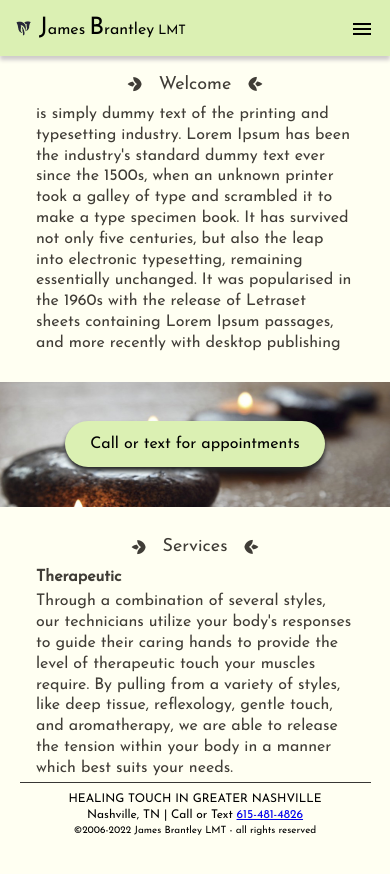
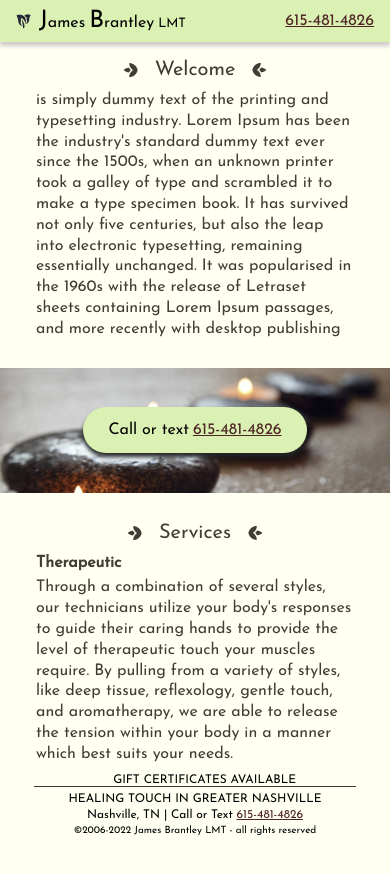
Before and after one commit to daniel-chapdelaine/brantley, an Angular app: page / in a window 390 px wide. Shown: the top 874 px of the page. Before the commit the page ends 844 px from the top, so only its background shows below. Built offline with nearby package versions, Linux system fonts and the light colour scheme.

Commit message:
making carousel

```diff
--- a/src/app/app.component.html
+++ b/src/app/app.component.html
@@ -20,14 +20,17 @@
       </div>
   </div>
 
-  <div>
-    <button mat-icon-button aria-label="Show More"  [matMenuTriggerFor]="menu">
-      <mat-icon>menu</mat-icon>
-    </button>
-    <mat-menu #menu="matMenu">
-      <button  mat-menu-item>Services</button>
-    </mat-menu>
+  <div *ngIf="isMobileUser; else fullNumber" >
+    <a id="phone" mat-icon-button aria-label="Call or Text" href="tel:+1-615-481-4826" >
+      <mat-icon>phone</mat-icon>
+    </a>
   </div>
+  <ng-template #fullNumber>
+    <div style="display: flex; justify-content: center; align-items: center; gap: 4px;">
+      <div *ngIf="!isMobileSize">Nashville, TN | Call or Text</div>
+      <a href="tel:+1-615-481-4826">615-481-4826</a>
+    </div>
+  </ng-template>
 </div>
 
 <div id="content" style="display: flex; flex-direction: column; align-items: center; gap: 12px;">
@@ -38,7 +41,15 @@
   </div>
 
   <div id="banner" style="display: flex; justify-content: center; align-items: center;">
-    <a id="phone-btn" href="tel:+1-615-481-4826">Call or text for appointments </a>
+    <div *ngIf="isMobileUser; else callStatement" >
+      <a id="phone-btn" href="tel:+1-615-481-4826">Call or text for appointments </a>
+    </div>
+    <ng-template #callStatement>
+      <div id="phone-box" style="display: flex; justify-content: center; align-items: center; gap: 4px;">
+        <div>Call or text</div>
+        <a href="tel:+1-615-481-4826">615-481-4826</a>
+      </div>
+    </ng-template>
   </div>
 
   <div class="section">
@@ -85,16 +96,38 @@
     </div>
   </div>
 
-  <div style="display: flex; flex-direction: column; align-items: center; gap: 8px;">
-    <div>THERAPEUTIC MASSAGE SINCE 1990</div>
-    <div>OUT CALLS ONLY</div>
-    <div>GIFT CERTIFICATES AVAILABLE</div>
-  </div>
 </div>
 
-<div class="divider"></div>
+
 
 <div id="footer" style="display: flex; flex-direction: column; justify-content: center; align-items: center; gap: 4px;">
+
+  <div *ngIf="showFullFooterList" style="display: flex; justify-content: space-evenly; align-items: center; gap: 8px; width: 90%;">
+    <div style="display: flex; justify-content: space-evenly; align-items: center; width: 33%">OUT CALLS ONLY</div>
+    <div style="display: flex; justify-content: space-evenly; align-items: center; width: 33%">THERAPEUTIC MASSAGE SINCE 1990</div>
+    <div style="display: flex; justify-content: space-evenly; align-items: center; width: 33%">GIFT CERTIFICATES AVAILABLE</div>
+  </div>
+
+  <div *ngIf="!showFullFooterList" style="display: flex; justify-content: space-evenly; align-items: center; gap: 8px; width: 90%;">
+
+    <div class="frame">
+      <div class="center">
+        <div class="carousel">
+          <div class="change_outer">
+            <div class="change_inner">
+              <div class="element">OUT CALLS ONLY</div>
+              <div class="element">THERAPEUTIC MASSAGE SINCE 1990</div>
+              <div class="element">GIFT CERTIFICATES AVAILABLE</div>
+            </div>
+          </div>
+        </div>
+      </div>
+    </div>
+
+  </div>
+
+  <div class="divider"></div>
+
   <div>HEALING TOUCH IN GREATER NASHVILLE</div>
   <div>Nashville, TN | Call or Text <a href="tel:+1-615-481-4826">615-481-4826</a></div>
   <div id="rights-reserved">©2006-{{year}} James Brantley LMT - all rights reserved</div>
--- a/src/app/app.component.css
+++ b/src/app/app.component.scss
@@ -7,10 +7,10 @@
 }
 
 #header {
-    padding: 8px 8px 8px 16px;
+    padding: 8px 16px;
     background-color:rgb(219, 240, 179);
     top: 0px;
-    box-shadow: 0px 04px 4px #cfcbcb;
+    box-shadow: 0px 4px 4px #cfcbcb;
     width: 100%;
     height: 56px;
     box-sizing: border-box;
@@ -39,10 +39,11 @@
     background-size: 100%;
 }
 
-@media only screen and (min-width: 600px) {
+@media only screen and (min-width: 900px) {
     #banner {
         width: 350px;
         height: 350px;
+        min-height: 350px;
         border-radius: 50%;
         background-size: 160%;
     }
@@ -54,7 +55,15 @@
     color: black;
     padding: 15px 25px;
     text-decoration: none;
-    box-shadow: 0px 04px 4px #262626;
+    box-shadow: 0px 4px 4px #262626;
+}
+
+#phone-box {
+    background-color: rgb(219, 240, 179);
+    border-radius: 40px;
+    color: black;
+    padding: 15px 25px;
+    box-shadow: 0px 4px 4px #262626;
 }
 
 #footer {
@@ -62,7 +71,6 @@
     padding: 8px 16px;
     bottom: 0px;
     background-color: #fffff2;
-    height: 59px;
     box-sizing: border-box;
 }
 
@@ -81,7 +89,7 @@
 }
 
 .section-title {
-    font-size: 18px;
+    font-size: 20px;
 }
 
 .section-title-icon-left {
@@ -105,3 +113,70 @@
     margin-bottom: 4px;
 
 }
+
+$numberOfElements: 3;
+$fontSize: 12px;
+
+
+.frame {
+    position: absolute;
+    width: 100%;
+    height: 100%;
+    overflow: hidden;
+}
+
+.center {
+    position: absolute;
+    top: 50%;
+    left: 0;
+    right: 0;
+    margin-top: ($fontSize * 1.5) / -2;
+}
+
+.carousel {
+    position: relative;
+    width: 100%;
+    text-align: center;
+    font-size: $fontSize;
+    line-height: $fontSize * 1.5;
+    height: $fontSize * 1.5;
+
+
+    .change_outer {
+        position: absolute;
+        top: 0;
+        left: 25%; // fix positoing
+        // text-align: left;
+        height: $fontSize * 1.5;
+        overflow: hidden;
+
+        .change_inner {
+            position: relative;
+            animation: rotate 8s ease-in-out infinite;
+        }
+
+        .element {
+            display: block;
+        }
+
+    }
+
+}
+
+@keyframes rotate {
+0%, 20% {
+transform: translateY(0);
+}
+25%,45% {
+transform: translateY($fontSize * -1.5);
+}
+50%,70% {
+transform: translateY($fontSize * -3);
+}
+75%,95% {
+transform: translateY($fontSize * -4.5);
+}
+100% {
+transform: translateY($fontSize * -6);
+}
+}
--- a/src/app/app.component.ts
+++ b/src/app/app.component.ts
@@ -1,23 +1,25 @@
 import { Component, HostBinding, OnInit, ViewEncapsulation } from '@angular/core';
-// import {
-//   BreakpointObserver,
-//   BreakpointState
-// } from '@angular/cdk/layout';
+import {
+  BreakpointObserver,
+  BreakpointState
+} from '@angular/cdk/layout';
 
 @Component({
   selector: 'app-root',
   templateUrl: './app.component.html',
-  styleUrls: ['./app.component.css'],
+  styleUrls: ['./app.component.scss'],
   encapsulation: ViewEncapsulation.None
 })
 export class AppComponent implements OnInit {
 
   @HostBinding('class') classes = 'app-container';
 
+  showFullFooterList = false;
   isMobileUser = false;
+  isMobileSize = false;
   year = new Date().getFullYear()
 
-  constructor() {}
+  constructor(public breakpointObserver: BreakpointObserver) {}
 
   ngOnInit() {
     const ua = navigator.userAgent;
@@ -26,18 +28,27 @@ export class AppComponent implements OnInit {
     } else {
       this.isMobileUser = false;
     }
-    console.log(this.isMobileUser);
+    this.breakpointObserver
+      .observe(['(min-width: 600px)'])
+      // .pipe(takeUntil)
+      .subscribe((state: BreakpointState) => {
+        if (state.matches) {
+          this.isMobileSize = false;
+        } else {
+          this.isMobileSize = true;
+        }
+      });
 
-    // console.log()
-    // this.breakpointObserver
-    //   .observe(['(min-width: 500px)'])
-    //   .subscribe((state: BreakpointState) => {
-    //     if (state.matches) {
-    //       console.log('Viewport width is 500px or greater!');
-    //     } else {
-    //       console.log('Viewport width is less than 500px!');
-    //     }
-    //   });
+    this.breakpointObserver
+      .observe(['(min-width: 900px)'])
+       // .pipe(takeUntil)
+      .subscribe((state: BreakpointState) => {
+        if (state.matches) {
+          this.showFullFooterList = true;
+        } else {
+          this.showFullFooterList = false;
+        }
+      });
   }
 
 }
--- a/src/styles.css
+++ b/src/styles.css
@@ -11,3 +11,11 @@ button {
     background-color:rgb(219, 240, 179);
     color: black;
 }
+
+a {
+    color: #4e2625;
+}
+
+a#phone.mat-icon-button {
+    background-color: rgba(64, 61, 55, .2) !important;
+}
```
Also changed, not shown: src/assets/phone.png (added).
